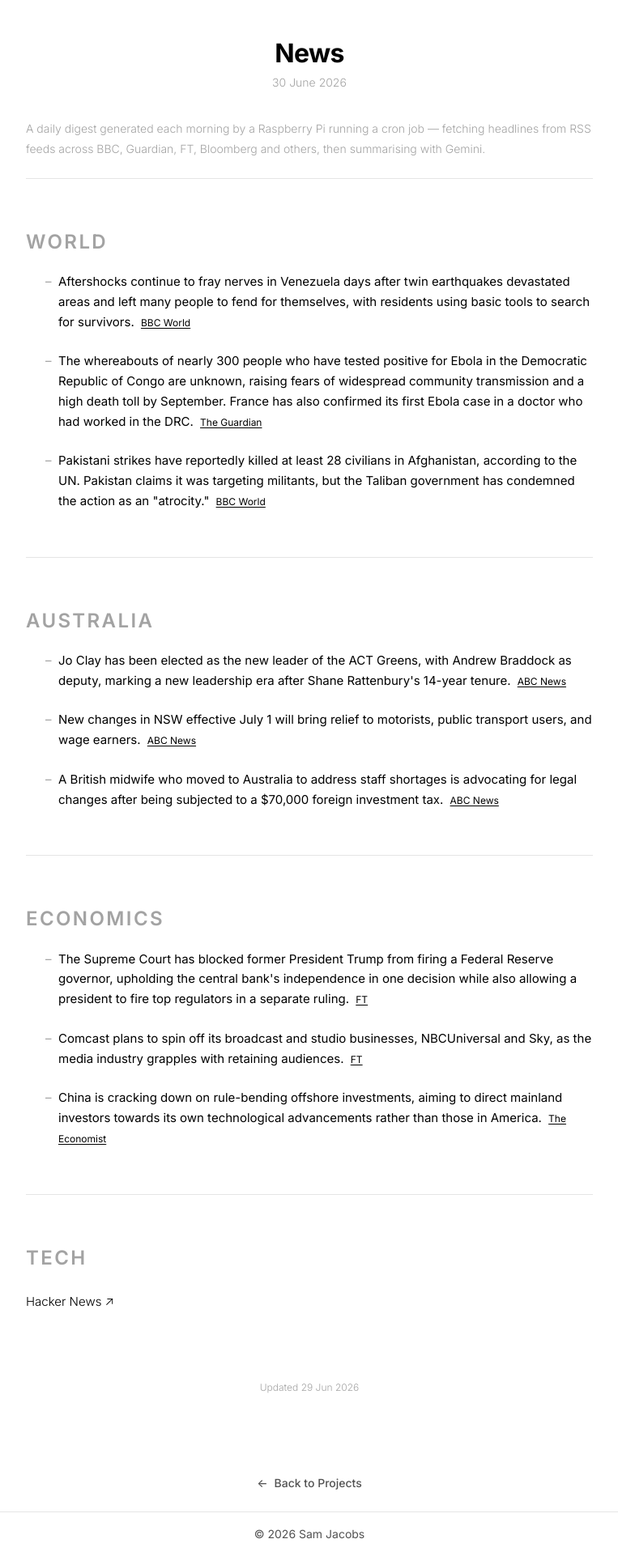
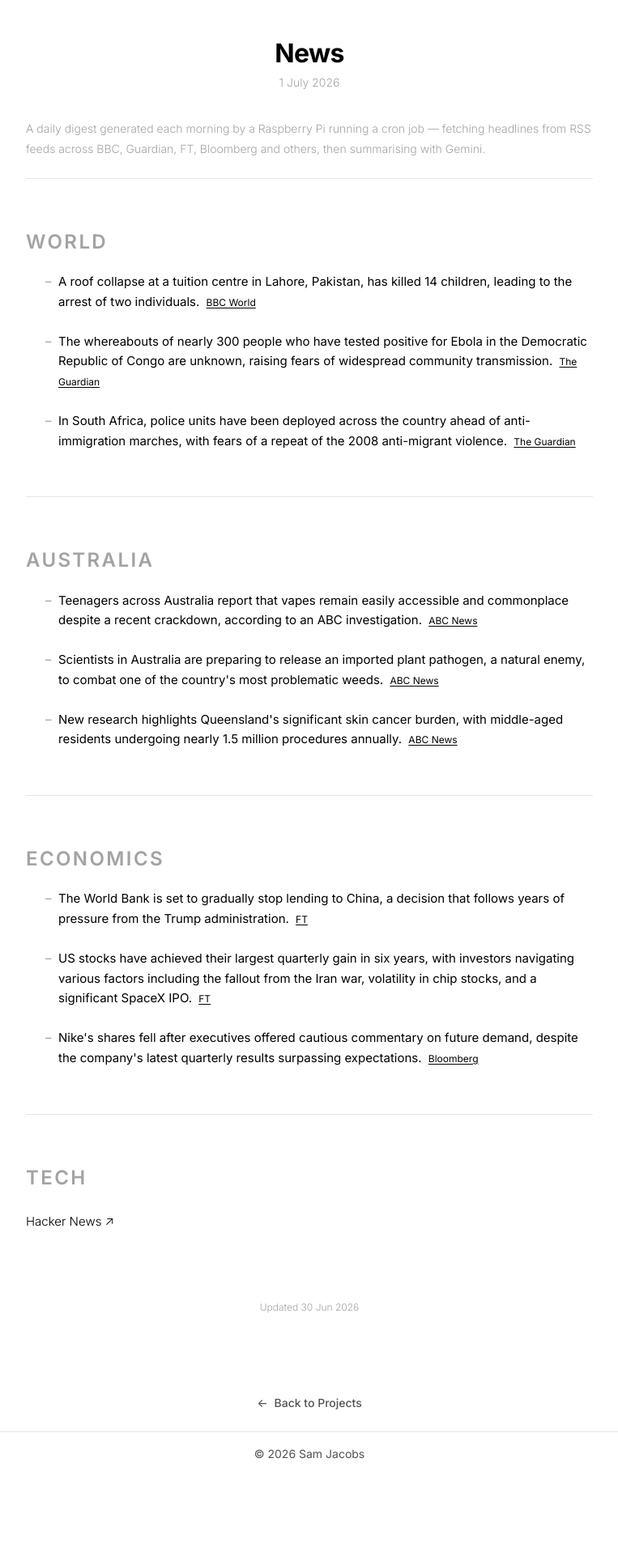
Before and after one commit to s-jac/s-jac.github.io, a Jekyll site: the page built from projects/news.html, in a window 1280 px wide. Shown: the whole page at 81% size, without its empty margins (258-1021 px from the left). Built offline with Jekyll 4.4.1, drawn with Linux system fonts in a browser that asks for light colours; after the commit the page ends 1823 px from its top, so only the background shows below that.

Commit message:
daily news update 1 July 2026

```diff
--- a/_data/news.json
+++ b/_data/news.json
@@ -1,24 +1,24 @@
 {
-  "date": "30 June 2026",
-  "generated_at": "2026-06-29T21:00:29.068332+00:00",
+  "date": "1 July 2026",
+  "generated_at": "2026-06-30T21:00:25.058117+00:00",
   "sections": [
     {
       "heading": "World",
       "bullets": [
         {
-          "text": "Aftershocks continue to fray nerves in Venezuela days after twin earthquakes devastated areas and left many people to fend for themselves, with residents using basic tools to search for survivors.",
+          "text": "A roof collapse at a tuition centre in Lahore, Pakistan, has killed 14 children, leading to the arrest of two individuals.",
           "source": "BBC World",
           "url": "https://www.bbc.com/news/world"
         },
         {
-          "text": "The whereabouts of nearly 300 people who have tested positive for Ebola in the Democratic Republic of Congo are unknown, raising fears of widespread community transmission and a high death toll by September. France has also confirmed its first Ebola case in a doctor who had worked in the DRC.",
+          "text": "The whereabouts of nearly 300 people who have tested positive for Ebola in the Democratic Republic of Congo are unknown, raising fears of widespread community transmission.",
           "source": "The Guardian",
           "url": "https://www.theguardian.com"
         },
         {
-          "text": "Pakistani strikes have reportedly killed at least 28 civilians in Afghanistan, according to the UN. Pakistan claims it was targeting militants, but the Taliban government has condemned the action as an \"atrocity.\"",
-          "source": "BBC World",
-          "url": "https://www.bbc.com/news/world"
+          "text": "In South Africa, police units have been deployed across the country ahead of anti-immigration marches, with fears of a repeat of the 2008 anti-migrant violence.",
+          "source": "The Guardian",
+          "url": "https://www.theguardian.com"
         }
       ]
     },
@@ -26,17 +26,17 @@
       "heading": "Australia",
       "bullets": [
         {
-          "text": "Jo Clay has been elected as the new leader of the ACT Greens, with Andrew Braddock as deputy, marking a new leadership era after Shane Rattenbury's 14-year tenure.",
+          "text": "Teenagers across Australia report that vapes remain easily accessible and commonplace despite a recent crackdown, according to an ABC investigation.",
           "source": "ABC News",
           "url": "https://www.abc.net.au/news"
         },
         {
-          "text": "New changes in NSW effective July 1 will bring relief to motorists, public transport users, and wage earners.",
+          "text": "Scientists in Australia are preparing to release an imported plant pathogen, a natural enemy, to combat one of the country's most problematic weeds.",
           "source": "ABC News",
           "url": "https://www.abc.net.au/news"
         },
         {
-          "text": "A British midwife who moved to Australia to address staff shortages is advocating for legal changes after being subjected to a $70,000 foreign investment tax.",
+          "text": "New research highlights Queensland's significant skin cancer burden, with middle-aged residents undergoing nearly 1.5 million procedures annually.",
           "source": "ABC News",
           "url": "https://www.abc.net.au/news"
         }
@@ -46,19 +46,19 @@
       "heading": "Economics",
       "bullets": [
         {
-          "text": "The Supreme Court has blocked former President Trump from firing a Federal Reserve governor, upholding the central bank's independence in one decision while also allowing a president to fire top regulators in a separate ruling.",
+          "text": "The World Bank is set to gradually stop lending to China, a decision that follows years of pressure from the Trump administration.",
           "source": "FT",
           "url": "https://www.ft.com"
         },
         {
-          "text": "Comcast plans to spin off its broadcast and studio businesses, NBCUniversal and Sky, as the media industry grapples with retaining audiences.",
+          "text": "US stocks have achieved their largest quarterly gain in six years, with investors navigating various factors including the fallout from the Iran war, volatility in chip stocks, and a significant SpaceX IPO.",
           "source": "FT",
           "url": "https://www.ft.com"
         },
         {
-          "text": "China is cracking down on rule-bending offshore investments, aiming to direct mainland investors towards its own technological advancements rather than those in America.",
-          "source": "The Economist",
-          "url": "https://www.economist.com/finance-and-economics"
+          "text": "Nike's shares fell after executives offered cautious commentary on future demand, despite the company's latest quarterly results surpassing expectations.",
+          "source": "Bloomberg",
+          "url": "https://www.bloomberg.com/markets"
         }
       ]
     }
```
